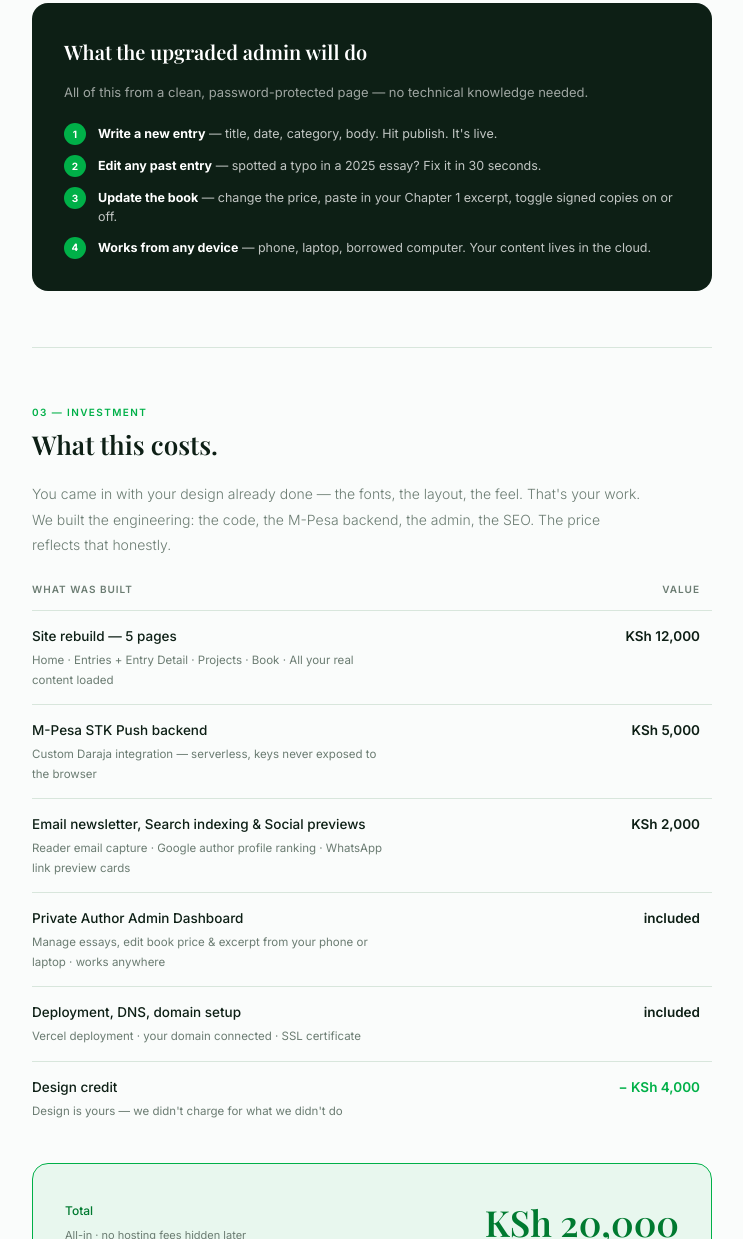
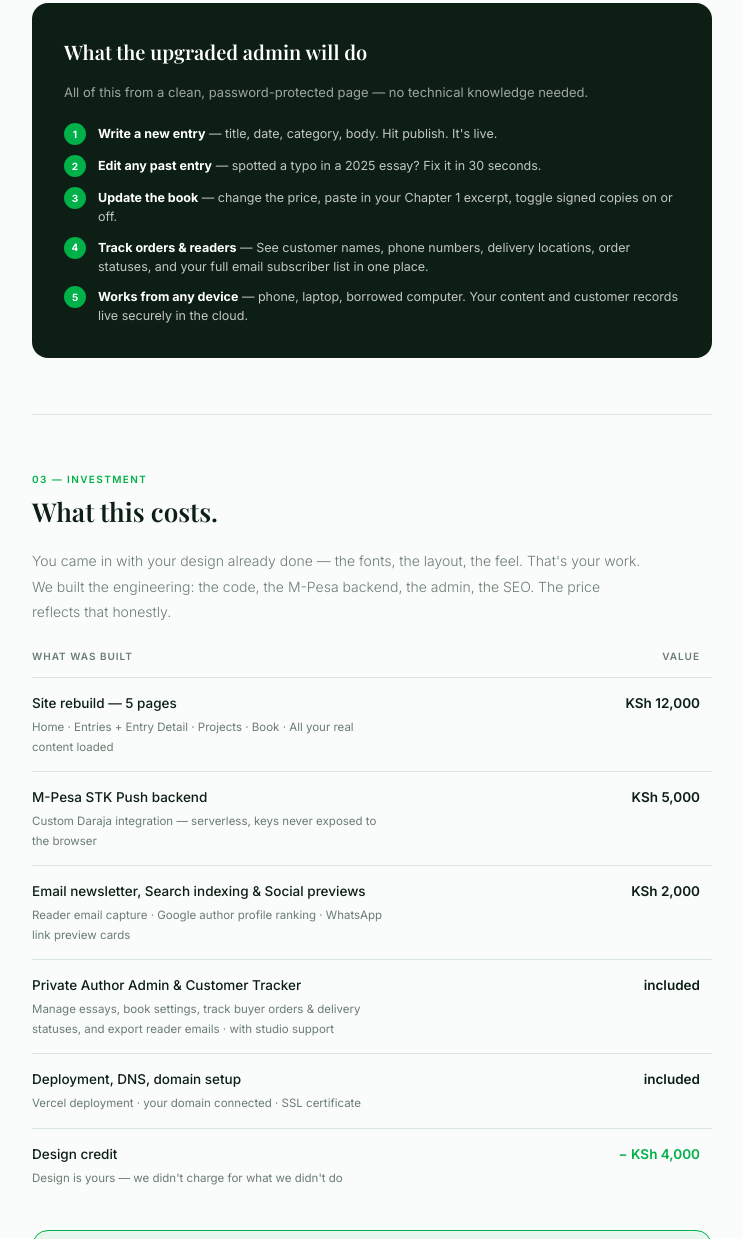
Before and after one commit to IanOchiengAI/the-villagers-notes, a website built with Vite: page kasuku_proposal_vic_munala.html in a window 1280 px wide. Shown: the part 1959-3198 px from the top of the page, without its empty margins (268-1011 px from the left). Built offline with nearby package versions, Linux system fonts and the light colour scheme; a web font is replaced by a local one.

Commit message:
docs: explicitly highlight customer & order tracking and studio support in proposal

```diff
--- a/kasuku_proposal_vic_munala.html
+++ b/kasuku_proposal_vic_munala.html
@@ -365,7 +365,11 @@
         </div>
         <div class="backend-step">
           <div class="backend-step__num">4</div>
-          <div class="backend-step__text"><strong>Works from any device</strong> — phone, laptop, borrowed computer. Your content lives in the cloud.</div>
+          <div class="backend-step__text"><strong>Track orders &amp; readers</strong> — See customer names, phone numbers, delivery locations, order statuses, and your full email subscriber list in one place.</div>
+        </div>
+        <div class="backend-step">
+          <div class="backend-step__num">5</div>
+          <div class="backend-step__text"><strong>Works from any device</strong> — phone, laptop, borrowed computer. Your content and customer records live securely in the cloud.</div>
         </div>
       </div>
     </div>
@@ -415,8 +419,8 @@
         </tr>
         <tr>
           <td>
-            <div class="item-name">Private Author Admin Dashboard</div>
-            <div class="item-note">Manage essays, edit book price &amp; excerpt from your phone or laptop &middot; works anywhere</div>
+            <div class="item-name">Private Author Admin &amp; Customer Tracker</div>
+            <div class="item-note">Manage essays, book settings, track buyer orders &amp; delivery statuses, and export reader emails &middot; with studio support</div>
           </td>
           <td class="item-price">included</td>
         </tr>
```
Also changed, not shown: 1 other file.
